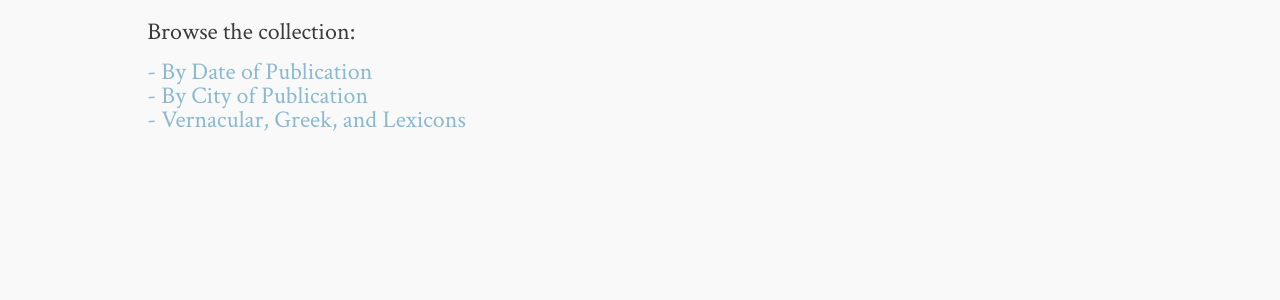
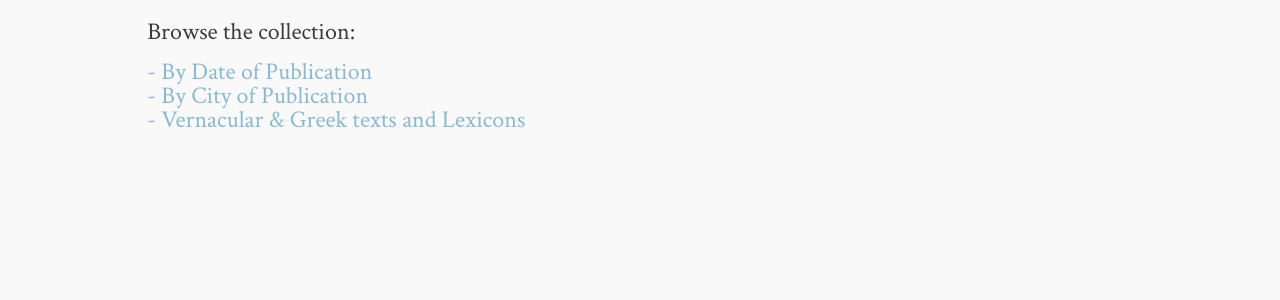
Before and after one commit to tenniso2/tenniso2.github.io, a Jekyll site: the page built from index.md, in a window 1280 px wide. Shown: the part 726-1026 px from the top of the page. Built offline with Jekyll 4.4.1, drawn with Linux system fonts in a browser that asks for light colours; comment, search, counter and statistics services are not loaded.

Commit message:
change of index page link text

```diff
--- a/index.md
+++ b/index.md
@@ -10,4 +10,4 @@ image:
 |&nbsp;|
 |<span style="font-size:1.5em;">  [- By Date of Publication](http://tenniso2.github.io/date/)  </span>|
 |<span style="font-size:1.5em;">  [- By City of Publication](http://tenniso2.github.io/city/)  </span>|
-|<span style="font-size:1.5em;">  [- Vernacular, Greek, and Lexicons](http://tenniso2.github.io/vernacular/) </span>  |
+|<span style="font-size:1.5em;">  [- Vernacular & Greek texts and Lexicons](http://tenniso2.github.io/vernacular/) </span>  |
```
Also changed, not shown: 2 other files.
